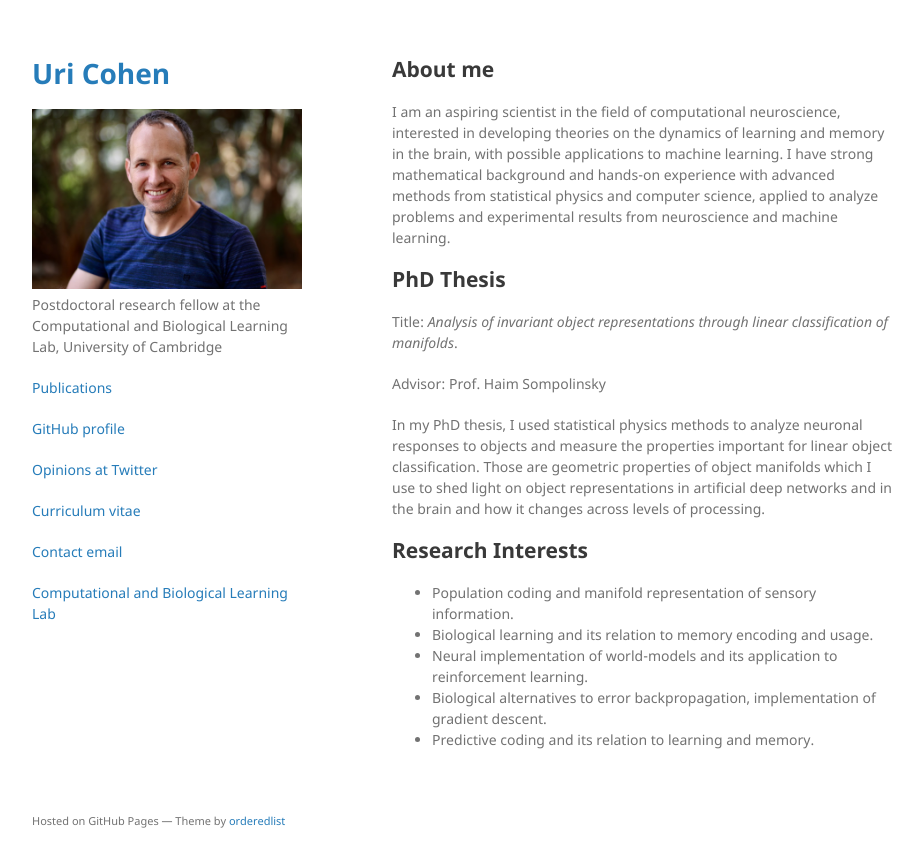
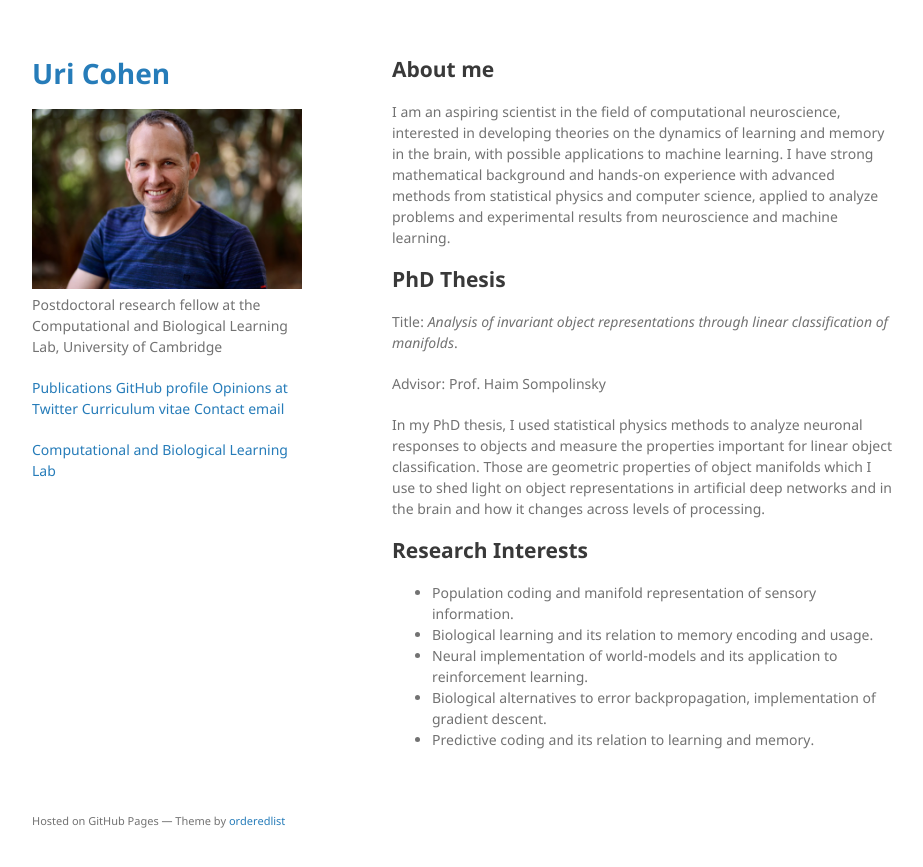
Before and after one commit to uricohen/uricohen.github.io, a Jekyll site: the page built from index.md, in a window 1280 px wide. Shown: the top 867 px of the page, without its empty margins (178-1101 px from the left). Built offline with Jekyll 4.4.1, drawn with Linux system fonts in a browser that asks for light colours; our own code applies the rules of GitHub Pages for plain Markdown files.

Commit message:
More condenst sidebar

```diff
--- a/_layouts/default.html
+++ b/_layouts/default.html
@@ -23,15 +23,13 @@
 
         <p>{{ site.description | default: site.github.project_tagline }}</p>
 
-		<p class="view"><a href="https://scholar.google.com/citations?hl=en&user=YyfnoOYAAAAJ">Publications</a></p>
-
-        <p class="view"><a href="{{ site.github.owner_url }}">GitHub profile</a></p>
-
-		<p class="view"><a href="https://twitter.com/uricohen42">Opinions at Twitter</a></p>
-
-		<p class="view"><a href="https://uricohen.github.io/CV.pdf">Curriculum vitae</a></p>
-
-		<p class="view"><a href="mailto:uri.co@mail.huji.ac.il">Contact email</a></p>
+		<p class="view">
+		<a href="https://scholar.google.com/citations?hl=en&user=YyfnoOYAAAAJ">Publications</a>
+        <a href="{{ site.github.owner_url }}">GitHub profile</a>
+		<a href="https://twitter.com/uricohen42">Opinions at Twitter</a>
+		<a href="https://uricohen.github.io/CV.pdf">Curriculum vitae</a>
+		<a href="mailto:uri.co@mail.huji.ac.il">Contact email</a>
+		</p>
 
         <p class="view"><a href="https://learning.eng.cam.ac.uk/Public/">Computational and Biological Learning Lab</a></p>
 
@@ -42,9 +40,6 @@
 
       </section>
       <footer>
-        {% if site.github.is_project_page %}
-        <p>This project is maintained by <a href="{{ site.github.owner_url }}">{{ site.github.owner_name }}</a></p>
-        {% endif %}
         <p><small>Hosted on GitHub Pages &mdash; Theme by <a href="https://github.com/orderedlist">orderedlist</a></small></p>
       </footer>
     </div>
```
